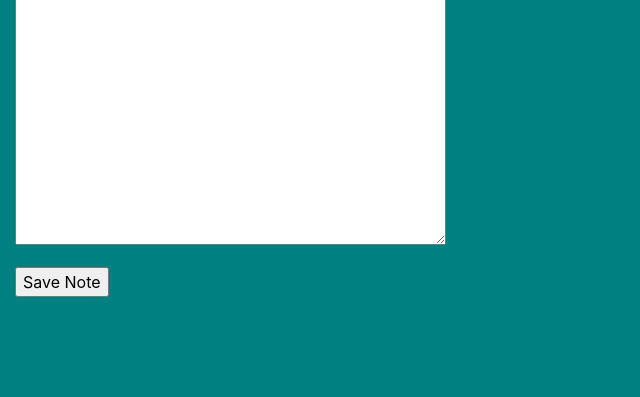
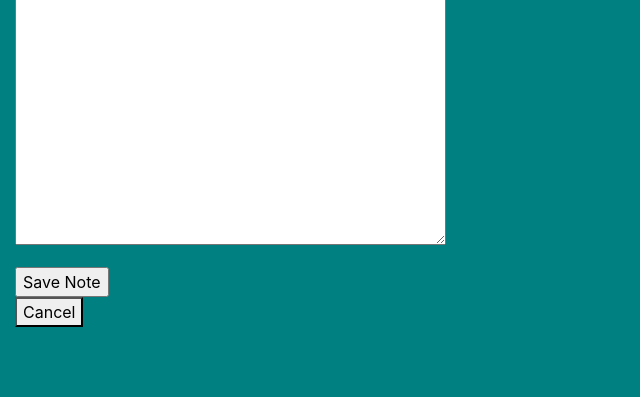
Before and after one commit to CurtainUp/deja-view, a Django app: page /note/1 in a window 1280 px wide. Shown: the part 97-494 px from the top of the page, without its empty margins (0-640 px from the left). Run offline with Django 3.2, Linux system fonts and the light colour scheme; the visitor is signed in with stand-in values (Sample User, id 1); data that the repository does not hold is empty; parts of the project's set-up code (start-up, migrations or seed data) failed here and were passed over; some libraries are stand-ins or nearby versions.

Commit message:
Added back button to note form

```diff
--- a/deja/templates/note/note.html
+++ b/deja/templates/note/note.html
@@ -7,5 +7,5 @@
     {{ note_form.as_p }}
     <input type="submit" value="Save Note" />
 </form>
-
+<a href="{{request.META.HTTP_REFERER}}"><button>Cancel</button></a>
 {% endblock content %}
```
